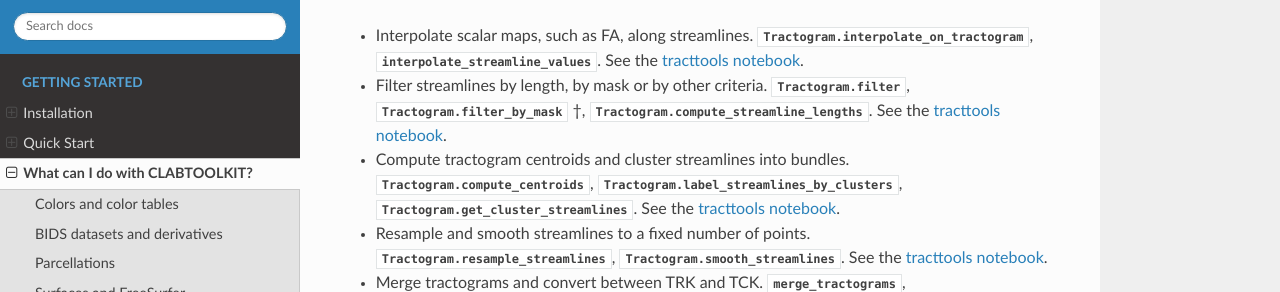
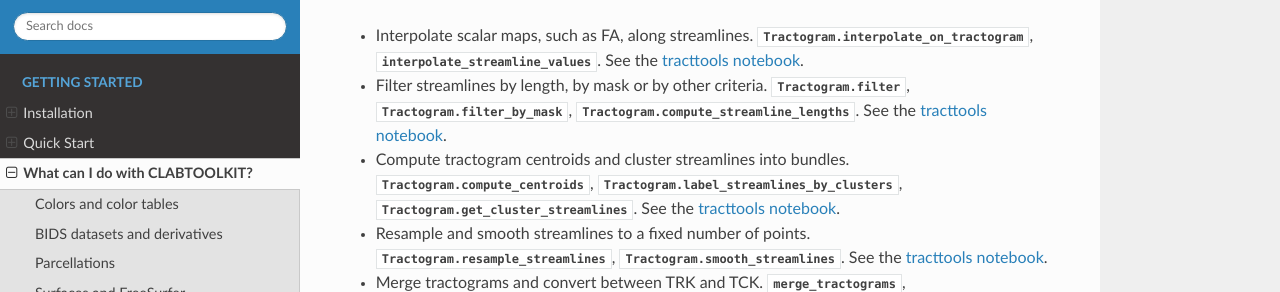
Before and after one commit to connectomicslab/clabtoolkit, a Sphinx documentation site: the page built from docs/source/tasks.rst, in a window 1280 px wide and 900 px high, scrolled down 3626 px. Shown: the part 157-449 px from the top of the window. Built offline with Sphinx 7.4.7 and the Read the Docs theme 3.1.0, drawn with Linux system fonts in a browser that asks for light colours.

```diff
--- a/docs/source/tasks.rst
+++ b/docs/source/tasks.rst
@@ -80,7 +80,7 @@ Tractograms
 -----------
 
 * Interpolate scalar maps, such as FA, along streamlines. :meth:`Tractogram.interpolate_on_tractogram <clabtoolkit.tracttools.Tractogram.interpolate_on_tractogram>`, :func:`interpolate_streamline_values <clabtoolkit.tracttools.interpolate_streamline_values>`. See the `tracttools notebook <https://github.com/connectomicslab/clabtoolkit/blob/main/usage_examples/examples-tracttools-methods.ipynb>`__.
-* Filter streamlines by length, by mask or by other criteria. :meth:`Tractogram.filter <clabtoolkit.tracttools.Tractogram.filter>`, :meth:`Tractogram.filter_by_mask <clabtoolkit.tracttools.Tractogram.filter_by_mask>` †, :meth:`Tractogram.compute_streamline_lengths <clabtoolkit.tracttools.Tractogram.compute_streamline_lengths>`. See the `tracttools notebook <https://github.com/connectomicslab/clabtoolkit/blob/main/usage_examples/examples-tracttools-methods.ipynb>`__.
+* Filter streamlines by length, by mask or by other criteria. :meth:`Tractogram.filter <clabtoolkit.tracttools.Tractogram.filter>`, :meth:`Tractogram.filter_by_mask <clabtoolkit.tracttools.Tractogram.filter_by_mask>`, :meth:`Tractogram.compute_streamline_lengths <clabtoolkit.tracttools.Tractogram.compute_streamline_lengths>`. See the `tracttools notebook <https://github.com/connectomicslab/clabtoolkit/blob/main/usage_examples/examples-tracttools-methods.ipynb>`__.
 * Compute tractogram centroids and cluster streamlines into bundles. :meth:`Tractogram.compute_centroids <clabtoolkit.tracttools.Tractogram.compute_centroids>`, :meth:`Tractogram.label_streamlines_by_clusters <clabtoolkit.tracttools.Tractogram.label_streamlines_by_clusters>`, :meth:`Tractogram.get_cluster_streamlines <clabtoolkit.tracttools.Tractogram.get_cluster_streamlines>`. See the `tracttools notebook <https://github.com/connectomicslab/clabtoolkit/blob/main/usage_examples/examples-tracttools-methods.ipynb>`__.
 * Resample and smooth streamlines to a fixed number of points. :meth:`Tractogram.resample_streamlines <clabtoolkit.tracttools.Tractogram.resample_streamlines>`, :meth:`Tractogram.smooth_streamlines <clabtoolkit.tracttools.Tractogram.smooth_streamlines>`. See the `tracttools notebook <https://github.com/connectomicslab/clabtoolkit/blob/main/usage_examples/examples-tracttools-methods.ipynb>`__.
 * Merge tractograms and convert between TRK and TCK. :func:`merge_tractograms <clabtoolkit.tracttools.merge_tractograms>`, :meth:`Tractogram.add_tractogram <clabtoolkit.tracttools.Tractogram.add_tractogram>`, :func:`trk2tck <clabtoolkit.tracttools.trk2tck>`, :func:`tck2trk <clabtoolkit.tracttools.tck2trk>`. See the `tracttools notebook <https://github.com/connectomicslab/clabtoolkit/blob/main/usage_examples/examples-tracttools-methods.ipynb>`__.
```
